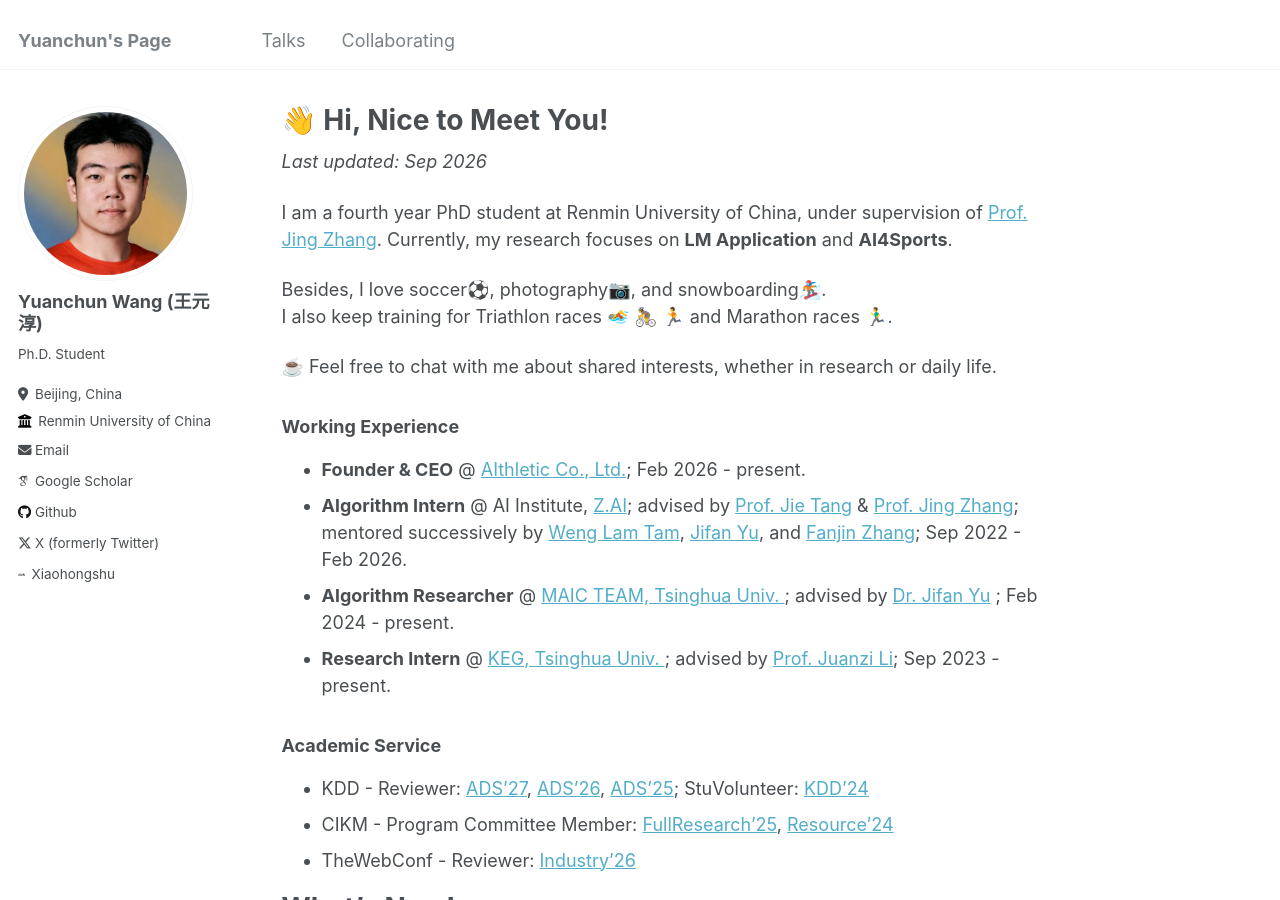
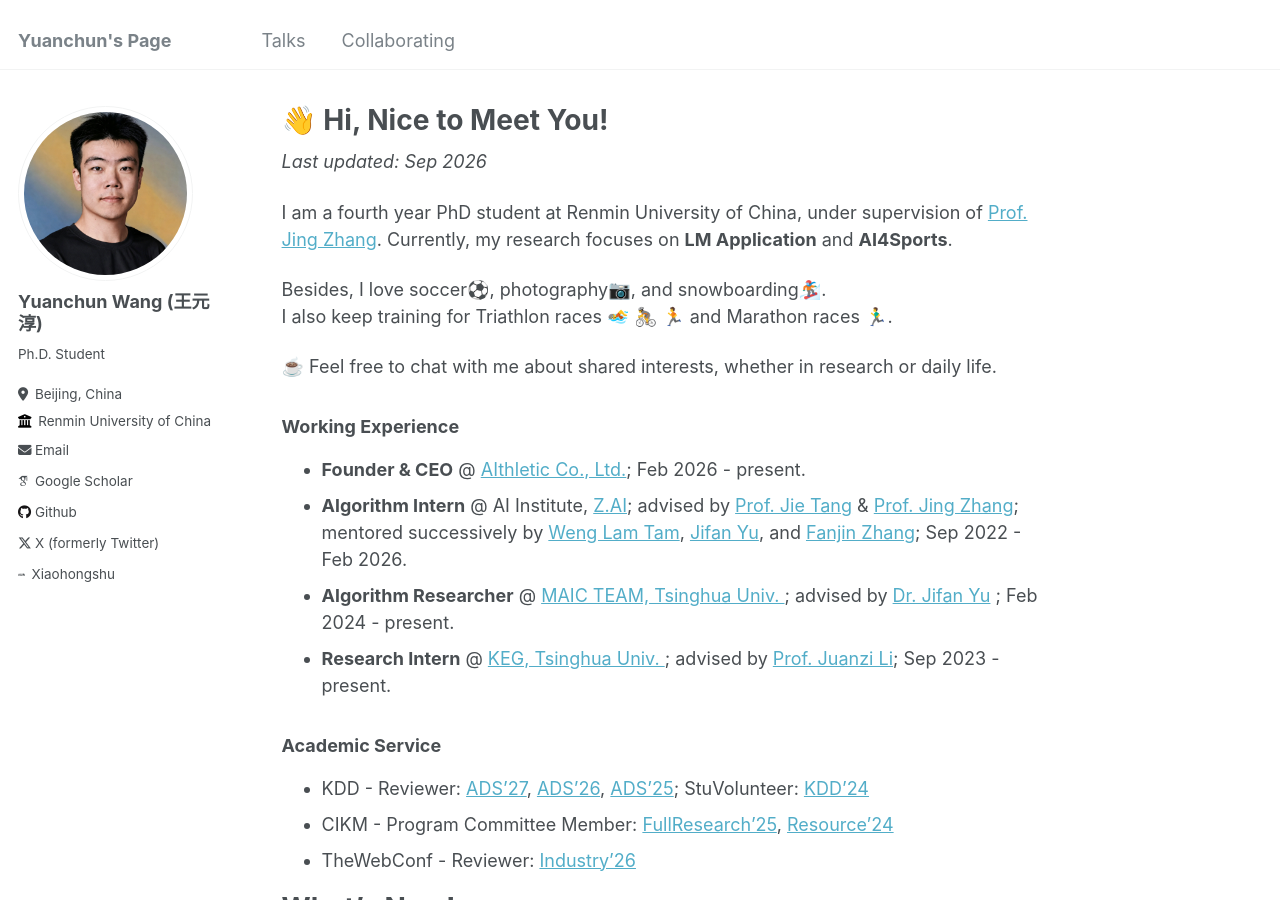
Before and after one commit to WangYC-99/WangYC-99.github.io, a Jekyll site: the page built from _pages/about.md, in a window 1280 px wide and 900 px high. Built offline with Jekyll 4.4.1, drawn with Linux system fonts in a browser that asks for light colours; some web fonts are replaced.

Commit message:
Update avatar to black portrait

```diff
--- a/_config.yml
+++ b/_config.yml
@@ -21,7 +21,7 @@ repository               : "WangYC-99/WangYC-99.github.io"
 #               Additional customization can be done by editing /_includes/author-profile.html
 author:
   # Biographic information
-  avatar           : "avatar.jpg"
+  avatar           : "avatar-black.jpg"
   name             : "Yuanchun Wang (王元淳)"
   pronouns         : # example: "she/her"
   bio              : "Ph.D. Student"
```
Also changed, not shown: images/avatar-black.jpg (added), images/avatar.jpg (deleted).
